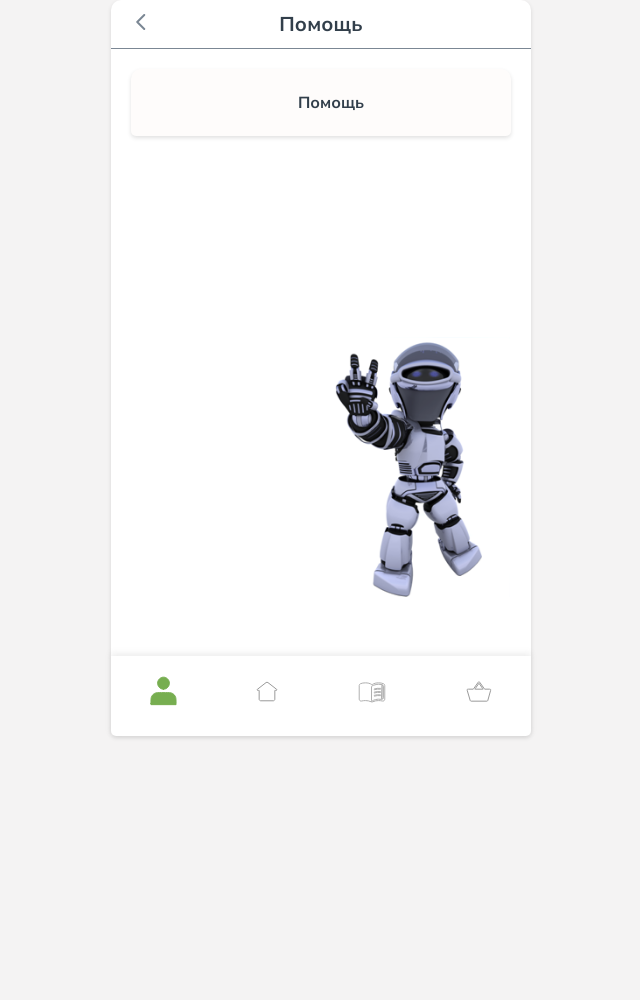
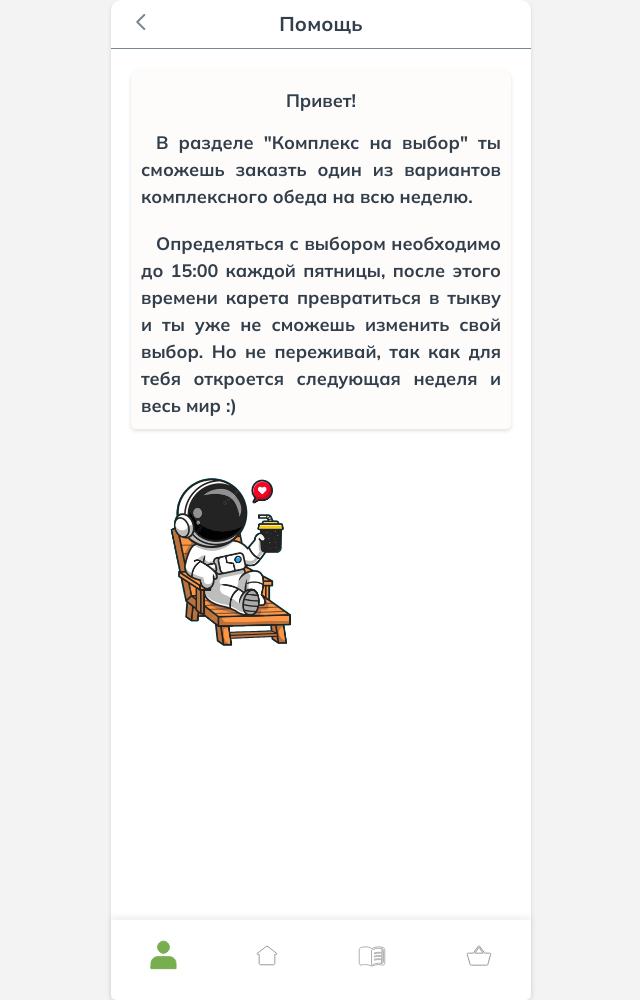
Before and after one commit to 3611071/SC, a website: page help.html in a window 1280 px wide. Shown: the whole page, without its empty margins (319-959 px from the left). Before the commit the page ends 800 px from the top, so only its background shows below. Drawn offline with Linux system fonts and the light colour scheme.

Commit message:
01.04.23 спрятали менюшки, поменяли роботов

```diff
--- a/help.html
+++ b/help.html
@@ -13,7 +13,7 @@
 
 
 
-    <div class="main_container">
+    <div class="main_container2">
 
         <header>
             <a class="back_menu" href="./index.html"><svg width="10" height="16" viewBox="0 0 10 16" fill="none"
@@ -26,7 +26,9 @@
         </header>
         <main>
             <div class="profile">
-                <h4>Помощь</h4>
+                <h3 class="h3_center">Привет!</h3>
+                <h3 class="h3_justify">В разделе "Комплекс на выбор" ты сможешь заказть один из вариантов комплексного обеда на всю неделю.</h3>
+                <h3 class="h3_justify">Определяться с выбором необходимо до 15:00 каждой пятницы, после этого времени карета превратиться в тыкву и ты уже не сможешь изменить свой выбор. Но не переживай, так как для тебя откроется следующая неделя и весь мир :)</h3>
             </div>
         </main>
 
--- a/index.html
+++ b/index.html
@@ -14,6 +14,7 @@
     <div class="main_container">
 
         <header>
+            <div class="head_right_sapce"></div>
             <p class="head">Личный кабинет</p>
             <div class="head_right_sapce"></div>
         </header>
@@ -34,12 +35,12 @@
                     </svg>
                     <div class="profile_photo" id="profile_photo"></div>
                     <div class="profile_name">
-                        <h4 id="nameP" name="nameP">Данилов Игнат</h4>
-                        <h5 id="className" name="className">Ученик, класс 3В</h5>
+                        <h4 id="nameP" name="nameP">Школа 215 "Созвездие"</h4>
+                        <h5 id="className" name="className"></h5>
                     </div>
                 </div>
                 <div class="profile_menu">
-                    <a href="./orders.html">
+                    <!-- <a href="./orders.html">
                         <div class="menu_buttons">
                             <p>Мои заказы</p>
                             <svg class="list" width="9" height="14" viewBox="0 0 9 14" fill="none"
@@ -48,8 +49,8 @@
                                     stroke-linecap="round" stroke-linejoin="round" />
                             </svg>
                         </div>
-                    </a>
-                    <a href="./questions.html">
+                    </a> -->
+                    <!-- <a href="./questions.html">
                         <div class="menu_buttons">
                             <p>Мои ответы</p>
                             <svg class="list" width="9" height="14" viewBox="0 0 9 14" fill="none"
@@ -58,7 +59,7 @@
                                     stroke-linecap="round" stroke-linejoin="round" />
                             </svg>
                         </div>
-                    </a>
+                    </a> -->
                     <a href="./complex.html">
                         <div class="menu_buttons">
                             <p>Комплекс на выбор</p>
@@ -150,9 +151,9 @@
         </footer>
     </div>
 
-    <script type="application/javascript" src="cookies.js"></script>
+    <!-- <script type="application/javascript" src="cookies.js"></script>
     <script type="application/javascript" src="apiWork.js"></script>
-    <script type="application/javascript" src="./index.js"></script>
+    <script type="application/javascript" src="./index.js"></script> -->
 </body>
 
 </html>
--- a/style.css
+++ b/style.css
@@ -20,7 +20,7 @@ a:active {
   text-decoration: none;
   color: #323f4b;
 }
-h4 {
+h4, h3 {
   font-family: "Mulish";
   font-style: normal;
   font-weight: 600;
@@ -36,6 +36,19 @@ button {
 .profile h4 {
   margin-left: 20px;
 }
+.h3_center{
+    font-size: 18px;
+    text-align: center;
+    margin-bottom: 5px;
+  }
+.h3_justify {
+  text-indent: 15px;
+  font-size: 18px;
+  text-align: justify;
+  margin: 0px;
+  padding: 10px;
+  }
+
 body {
   background-color: #f4f3f3;
   display: flex;
@@ -61,7 +74,7 @@ body {
   box-shadow: 0px 2px 4px rgba(0, 0, 0, 0.12);
   background-color: #fff;
   text-align: center;
-  background-image: url(img/robot.png);
+  background-image: url(img/500_92.png);
   background-size: 210px;
   background-repeat: no-repeat;
   background-position: 90% 337px;
@@ -85,6 +98,10 @@ body {
   background-color: #fff;
   text-align: center;
   height: 2600px;
+  background-image: url(img/cute-astronaut.png);
+  background-size: 210px;
+  background-repeat: no-repeat;
+  background-position: 7% 457px;
 }
 
 header {
@@ -187,7 +204,7 @@ main {
   height: 96px;
   width: 96px;
   border-radius: 100%;
-  background-image: url(img/infophoto.png);
+  /* background-image: url(img/infophoto.png); */
   background-size: contain;
   background-repeat: no-repeat;
 }
```
Also changed, not shown: sign_in.html (+3 -3 lines), img/500_92.png (added), img/cute-astronaut.png (added).
